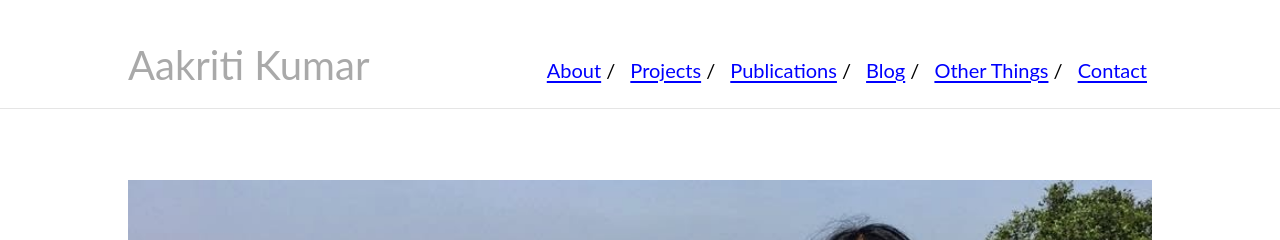
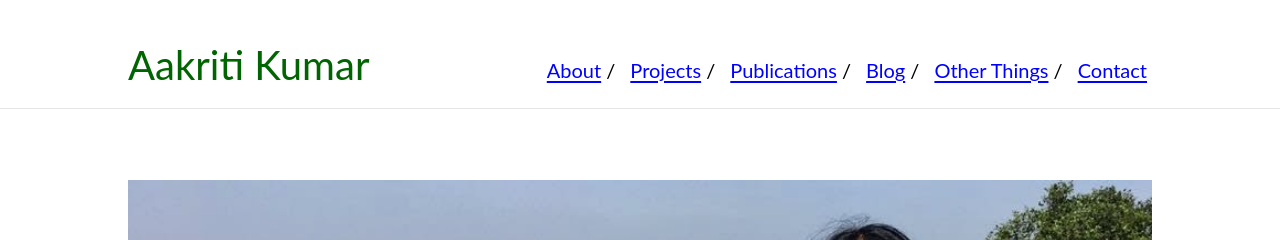
Before and after one commit to aakriti1kumar/aakriti1kumar.github.io, a Jekyll site: the page built from index.md, in a window 1280 px wide. Shown: the top 240 px of the page. Built offline with Jekyll 4.4.1, drawn with Linux system fonts in a browser that asks for light colours; our own code applies the rules of GitHub Pages for plain Markdown files.

Commit message:
Update _style.scss

```diff
--- a/_sass/_style.scss
+++ b/_sass/_style.scss
@@ -42,7 +42,7 @@ hr {
 
 #author-name {
     font-size: 40px;
-    color:darkgrey;
+    color:darkgreen;
     display: inline-block;
 }
 .navbar {
```
